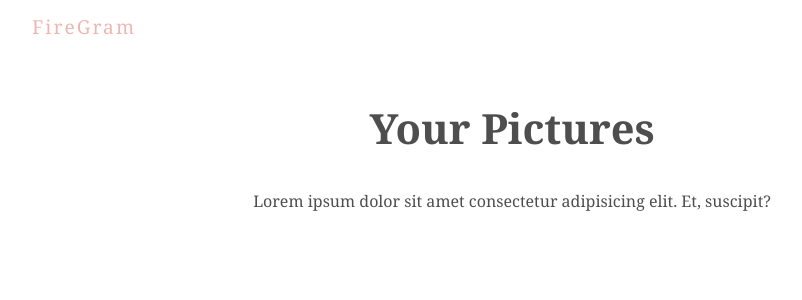
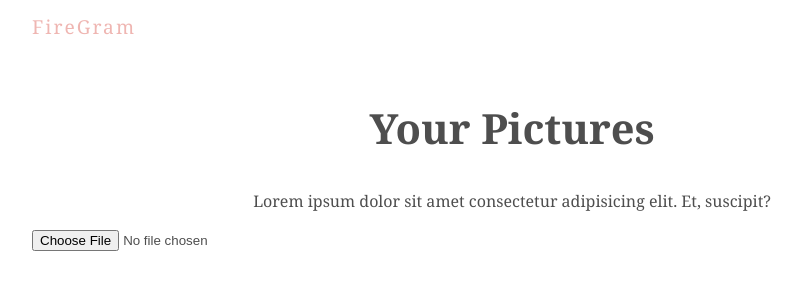
Before and after one commit to KristjanTreimann/photo-gallery-react-firebase, a React (Create React App) app: page / in a window 1280 px wide. Shown: the top 300 px of the page, without its empty margins (128-930 px from the left). Built offline with nearby package versions, Linux system fonts and the light colour scheme.

Commit message:
upload form

```diff
--- a/src/App.js
+++ b/src/App.js
@@ -1,10 +1,12 @@
 import React from 'react';
 import Title from './comps/Title';
+import UploadForm from './comps/UploadForm';
 
 function App() {
   return (
     <div className='App'>
       <Title />
+      <UploadForm />
     </div>
   );
 }
--- /dev/null
+++ b/src/comps/UploadForm.js
@@ -0,0 +1,42 @@
+import React, { useState } from 'react';
+
+const UploadForm = () => {
+  // Piece of state called file, uses function setFile to update file
+  // Set inital to null because we dont select the file
+  const [file, setfile] = useState(null);
+
+  // error in state
+  const [error, setError] = useState(null);
+
+  // allowed filetypes
+  const types = ['image/png', 'image/jpeg'];
+
+  const changeHandler = (e) => {
+    // access the 1st file user has selected
+    let selected = e.target.files[0];
+
+    // check if file selected & is allowed filetype and store in local state
+    if (selected && types.includes(selected.type)) {
+      setfile(selected);
+      // Reset error if wrong filetype was selected before
+      setError('');
+    } else {
+      // reset the value
+      setfile(null);
+      // error
+      setError('Please select an image file (png or jpeg)');
+    }
+  };
+
+  return (
+    <form>
+      <input type='file' onChange={changeHandler} />
+      <div className='output'>
+        {error && <div className='error'>{error}</div>}
+        {file && <div>{file.name}</div>}
+      </div>
+    </form>
+  );
+};
+
+export default UploadForm;
```
Also changed, not shown: src/comps/Title.js (renamed from src/comps/Title.jsx), 1 other file (tests, documents, lock files or other folders).
